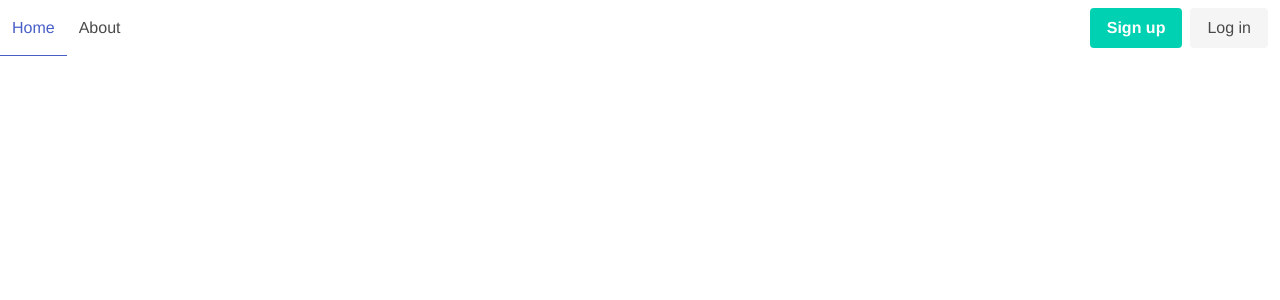
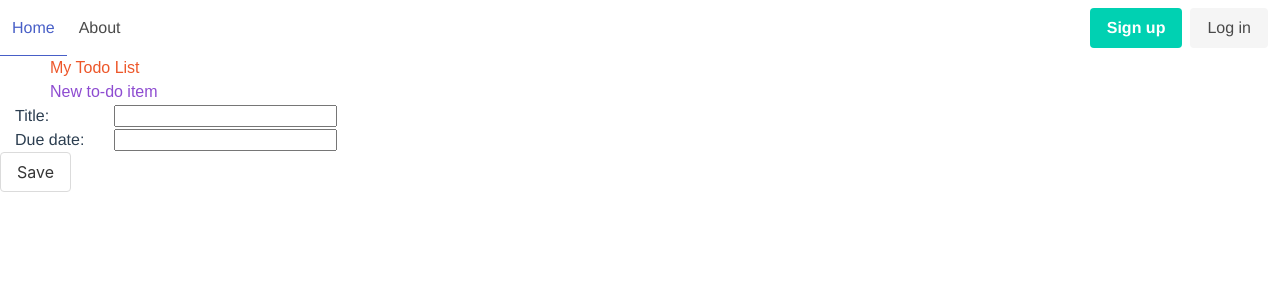
Before and after one commit to jkrisfox/projectTemplate, a Vue app in the folder client/: page /todos in a window 1280 px wide. Shown: the top 300 px of the page. Built offline with nearby package versions, Linux system fonts and the light colour scheme.

Commit message:
Add mytodo

```diff
--- a/client/src/router.ts
+++ b/client/src/router.ts
@@ -1,6 +1,8 @@
 import Vue from "vue";
 import Router from "vue-router";
 import Home from "./views/Home.vue";
+import TodoList from "./views/TodoList.vue";
+import Add from "./views/Add.vue";
 
 Vue.use(Router);
 
@@ -21,6 +23,16 @@ export default new Router({
       // which is lazy-loaded when the route is visited.
       component: () =>
         import(/* webpackChunkName: "about" */ "./views/About.vue")
+    },
+    {
+      path: "/todos",
+      name: "test",
+      component: TodoList
+    },
+    {
+      path: "/addTodo",
+      name: "addTodo",
+      component: Add
     }
   ]
 });
--- /dev/null
+++ b/client/src/views/TodoList.vue
@@ -0,0 +1,118 @@
+
+<template>
+  <div class="about">
+     <h1> My Todo List </h1>
+        <table>
+            <tr class="content">
+                <div v-for="(todo, index) in mytodos" v-bind:key="index">
+                    <td> <input type="checkbox"> {{ todo.title }} </td>
+                    <td>  {{ todo.duedate }} </td>
+                    <td> <input type="button" v-on:click> Delete </td>
+                </div>
+
+
+            </tr>
+        </table>
+
+    <h2> New to-do item </h2>
+    <form>
+        <tr>
+            <td> Title: </td>
+            <td> <input type="text" name="item" v-model="form.title"> </td>
+        </tr>
+
+        <tr>
+            <td> Due date: </td>
+            <td> <input type="text" name="due" v-model="form.duedate">  </td>
+        </tr>
+
+        <!-- <tr>
+            <td> </td>
+            <td>
+                <a v-bind:href="addTodo">
+                    <button class="button" v-on:click="addTodoItem" > Save </button>
+                </a>
+                <a v-bind:href="addTodo">
+                    <button class="button" v-on:click="goBack"> Cancel </button>
+                </a>
+            </td>
+        </tr> -->
+    </form>
+        <button class="button" v-on:click="addTodoItem" > Save </button>
+    </div>
+
+</template>
+
+
+<script lang="ts">
+    import Vue from 'vue'
+    import { Component } from "vue-property-decorator";
+    import VueRouter from 'vue-router';
+    import router from '@/router';
+
+    @Component
+     export default class
+
+     TodoList extends Vue {
+      mytodos: ToDo[] = [];
+
+      form: TodoForm = {
+          title: "",
+          duedate: ""
+      }
+
+      addTodoItem() {
+       // this.mytodos.push({title: `todo ${new Date().getTime()}`, duedate: undefined});
+        this.mytodos.push({title: this.form.title, duedate: this.form.duedate});
+        this.form.title = "";
+        this.form.duedate = "";
+      }
+
+      gotoAdd() {
+        router.push("/addTodo");
+      }
+
+      del(index : number) {
+          this.mytodos.splice(0, index)
+      }
+    }
+
+    export interface TodoForm {
+        title: string;
+        duedate: string;
+    }
+    interface ToDo {
+      title: string;
+      duedate: string;
+    }
+</script>
+
+<style scoped>
+  .content {
+      font-family: "Arial", Helvetica, sans-serif;
+      font-size: 18px;
+  }
+
+  h1 {
+      font-family: "Arial", Helvetica, sans-serif;
+      color: #ED572A;
+      padding-left: 50px;
+  }
+
+  h2 {
+      font-family: "Arial", Helvetica, sans-serif;
+      padding-left: 50px;
+      color: #8E4CD1;
+  }
+
+  td
+  {
+      /* top right bottom left  */
+      padding:0 15px 0 15px;
+  }
+
+  /* .table {
+      padding
+  } */
+
+</style>
```
